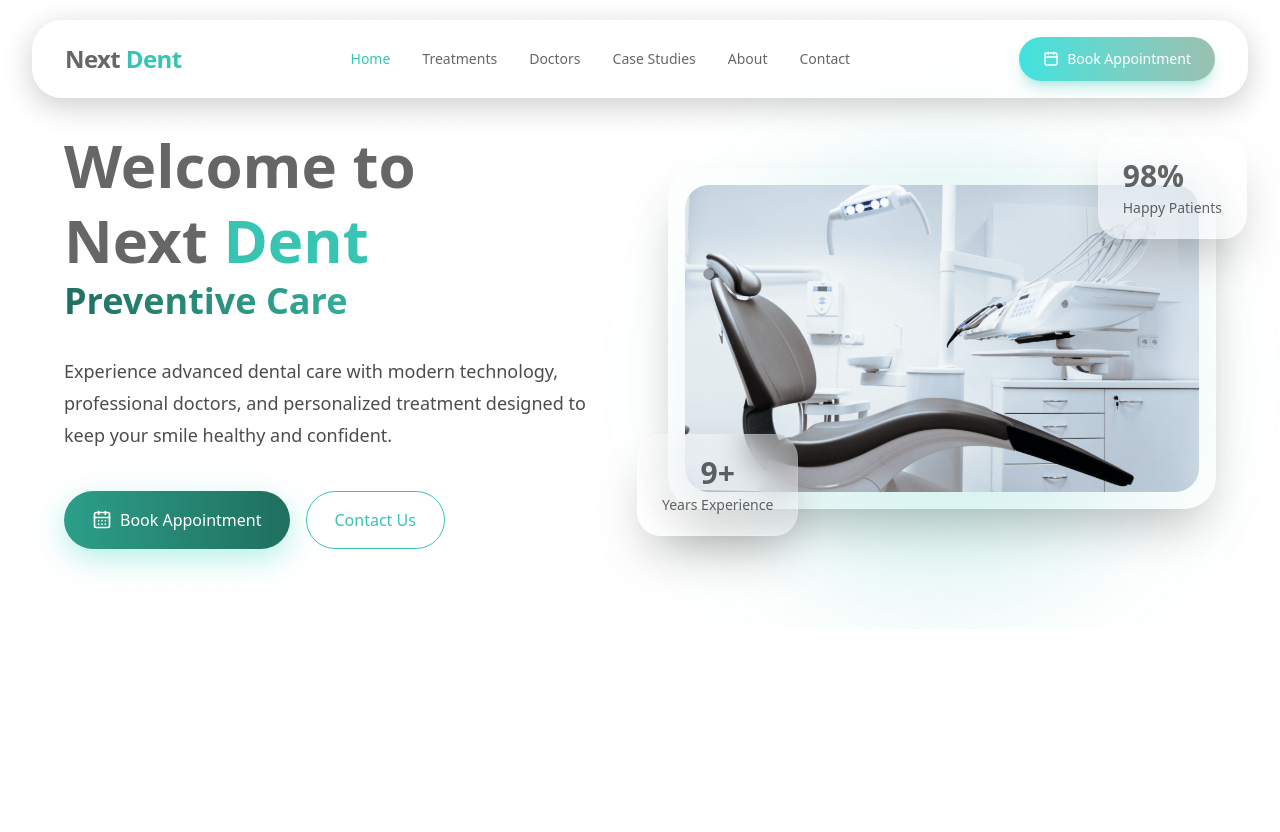
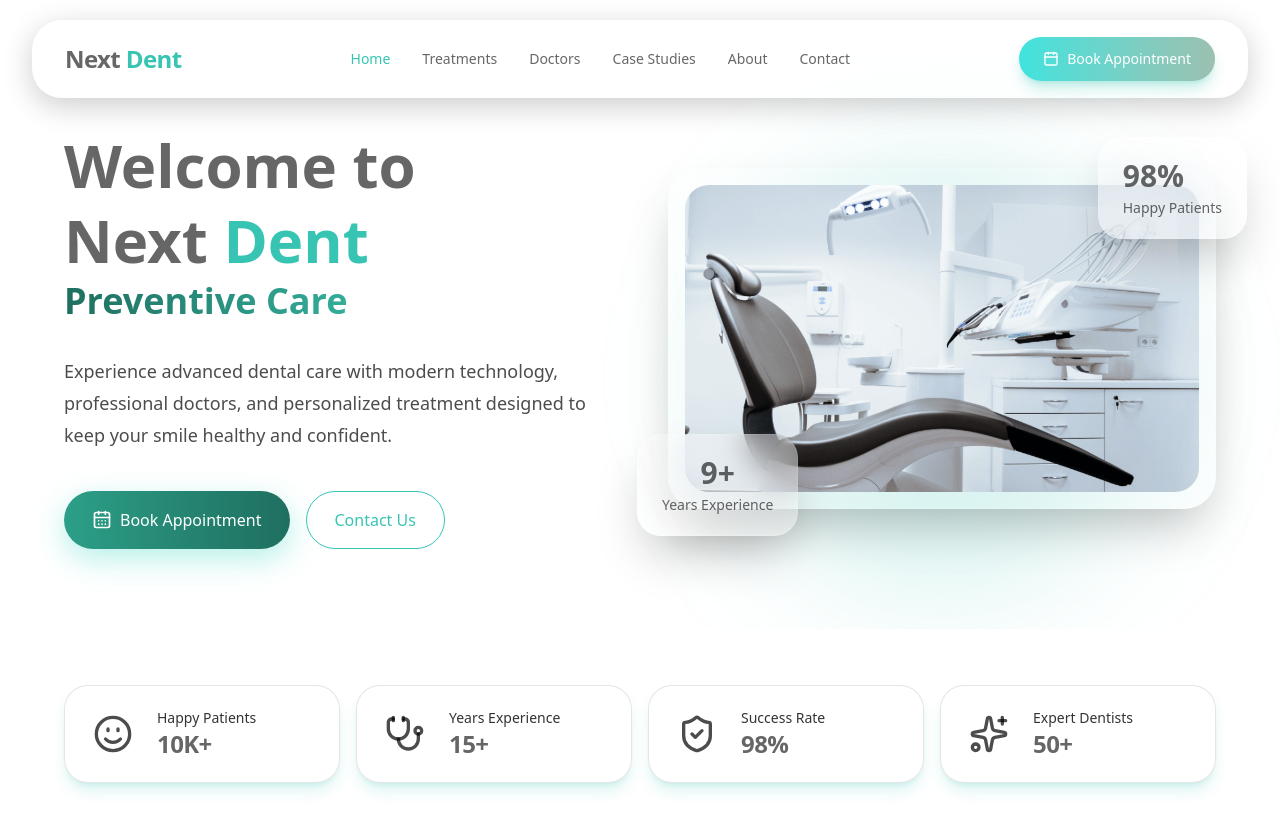
Before and after one commit to Tanim-Bin-Aziz/next_dent_page, a Next.js app: page / in a window 1280 px wide. Shown: the top 832 px of the page. Before the commit the page ends 800 px from the top, so only its background shows below. Built offline with nearby package versions, Linux system fonts and the light colour scheme.

Commit message:
stats sections added

```diff
--- a/src/app/page.tsx
+++ b/src/app/page.tsx
@@ -1,11 +1,13 @@
 import HeroSection from "@/components/HeroSection";
 import Navbar from "@/components/Navbar";
+import StatsSection from "@/components/StatsSection";
 
 const Home = () => {
   return (
     <>
       <Navbar />
       <HeroSection />
+      <StatsSection />
     </>
   );
 };
--- /dev/null
+++ b/src/components/StatsSection.tsx
@@ -0,0 +1,107 @@
+"use client";
+
+import { motion } from "framer-motion";
+import { Stethoscope, Sparkles, ShieldCheck, Smile } from "lucide-react";
+
+const stats = [
+  {
+    icon: Smile,
+    value: "10K+",
+    label: "Happy Patients",
+  },
+  {
+    icon: Stethoscope,
+    value: "15+",
+    label: "Years Experience",
+  },
+  {
+    icon: ShieldCheck,
+    value: "98%",
+    label: "Success Rate",
+  },
+  {
+    icon: Sparkles,
+    value: "50+",
+    label: "Expert Dentists",
+  },
+];
+
+const StatsSection = () => {
+  return (
+    <section className="relative py-14 px-4 sm:px-6 lg:px-8">
+      <div className="max-w-6xl mx-auto">
+        <div className="grid grid-cols-1 sm:grid-cols-2 lg:grid-cols-4 gap-4">
+          {stats.map((stat, index) => (
+            <motion.div
+              key={stat.label}
+              initial={{
+                opacity: 0,
+                y: 20,
+              }}
+              whileInView={{
+                opacity: 1,
+                y: 0,
+              }}
+              viewport={{
+                once: true,
+              }}
+              transition={{
+                duration: 0.4,
+                delay: index * 0.08,
+              }}
+              className="
+                group
+                flex
+                items-center
+                gap-4
+                rounded-3xl
+                border
+                border-black/10
+                bg-white/10
+                backdrop-blur-2xl
+                px-5
+                py-5
+                shadow-lg
+                shadow-[#37c4b2]/20
+                transition-all
+                duration-300
+                hover:-translate-y-1
+                hover:bg-white/15
+                hover:shadow-[0_15px_50px_rgba(0,0,0,0.12)]
+              "
+            >
+              {/* Icon */}
+              <div
+                className="
+                  flex
+                  h-14
+                  w-14
+                  shrink-0
+                  items-center
+                  justify-center
+                  rounded-2xl
+                  bg-white/20
+                  backdrop-blur-xl
+                  transition-all
+                  duration-300
+                  group-hover:scale-105
+                "
+              >
+                <stat.icon className="h-10 w-10 text-black/70" />
+              </div>
+
+              <div>
+                <p className="text-sm text-black/80">{stat.label}</p>
+                <h3 className="text-2xl font-bold tracking-tight text-black/60">
+                  {stat.value}
+                </h3>
+              </div>
+            </motion.div>
+          ))}
+        </div>
+      </div>
+    </section>
+  );
+};
+
+export default StatsSection;
```
Also changed, not shown: src/components/DoctorsSection.tsx (added).
